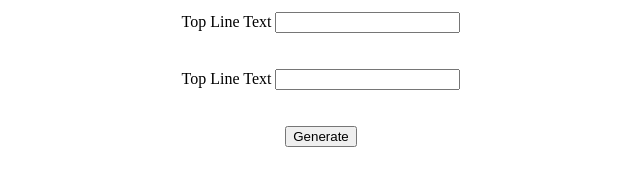
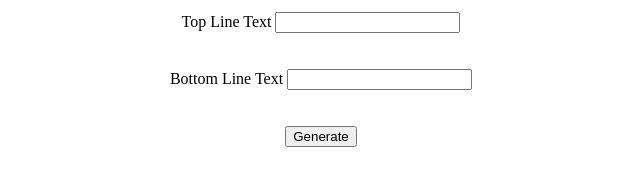
Before and after one commit to rapha-a-b/memeCreator, a plain HTML site: page index.html in a window 1280 px wide. Shown: the part 340-526 px from the top of the page, 319-959 px from the left. Drawn offline with Linux system fonts and the light colour scheme.

Commit message:
text correction

```diff
--- a/index.html
+++ b/index.html
@@ -142,7 +142,7 @@
       <label for="top-line">Top Line Text</label>
       <input type="text" name="top" id="top-line" />
       <br /><br /><br />
-      <label for="bottom">Top Line Text</label>
+      <label for="bottom">Bottom Line Text</label>
       <input type="text" name="bottom" id="bottom" />
       <br /><br /><br />
       <button>Generate</button>
```
